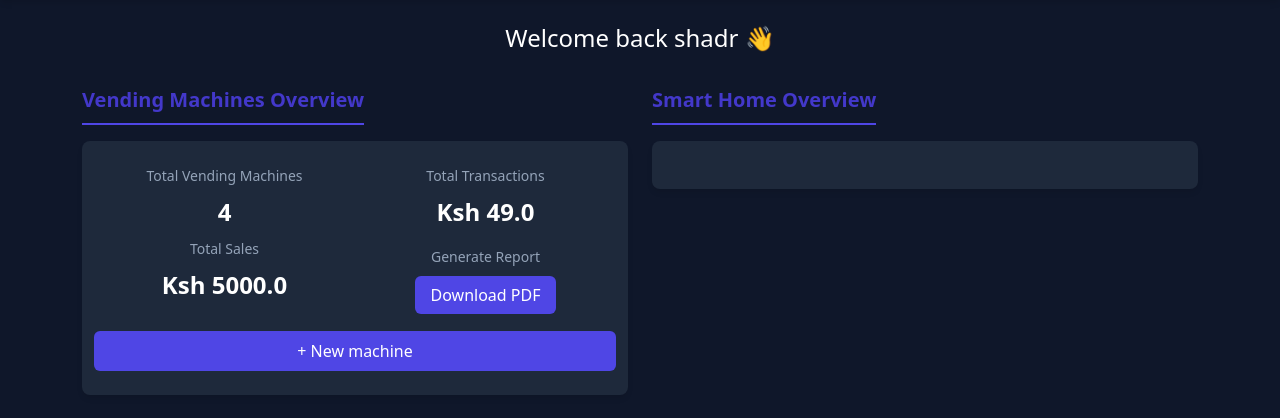
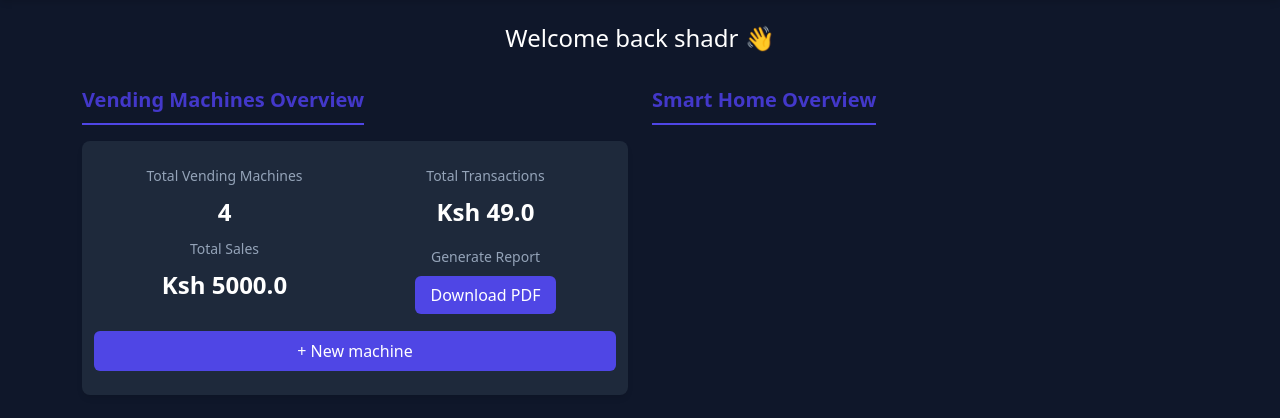
Before and after one commit to andareomondi/vendorflow, a Django app: page / in a window 1280 px wide. Shown: the part 72-490 px from the top of the page. Run offline with Django 5.2, Linux system fonts and the light colour scheme; a user stored in the database is signed in; data comes from the database, SQL or seed files in the repository.

Commit message:
Remove unused stat-card section from home.html

```diff
--- a/vending/templates/vending/home.html
+++ b/vending/templates/vending/home.html
@@ -111,11 +111,6 @@
       </div>
       <div class="col-md-6 col-lg-6 col-sm-10 mb-4">
         <p class="section-title">Smart Home Overview</p>
-        <div class="stat-card">
-          <div class="row justify-content-center">
-          </div>
-
-        </div>
       </div>
   </div>
 </div>
```
